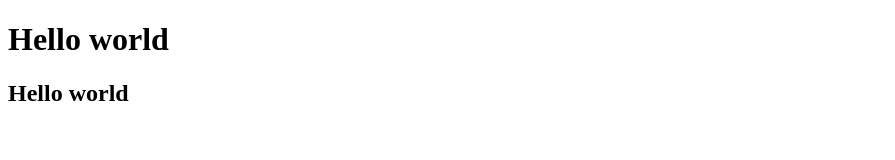
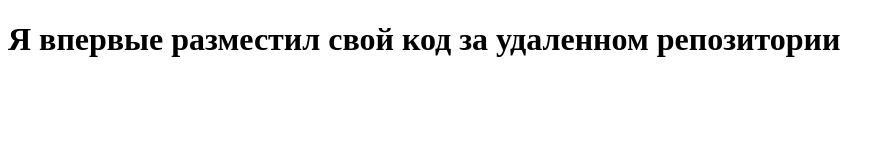
Before and after one commit to GitValentov/test_Valentov, a plain HTML site: page index.html in a window 1280 px wide. Shown: the whole page, without its empty margins (0-895 px from the left). Drawn offline with Linux system fonts and the light colour scheme.

Commit message:
New commit

```diff
--- a/index.html
+++ b/index.html
@@ -3,10 +3,9 @@
 <head>
     <meta charset="UTF-8">
     <meta name="viewport" content="width=device-width, initial-scale=1.0">
-    <title>Document</title>
+    <title>New git project</title>
 </head>
 <body>
- <h1>Hello world</h1>
- <h2>Hello world</h2>
+ <h1>Я впервые разместил свой код за удаленном репозитории</h1>
 </body>
 </html>
```
Also changed, not shown: 1 other file.
